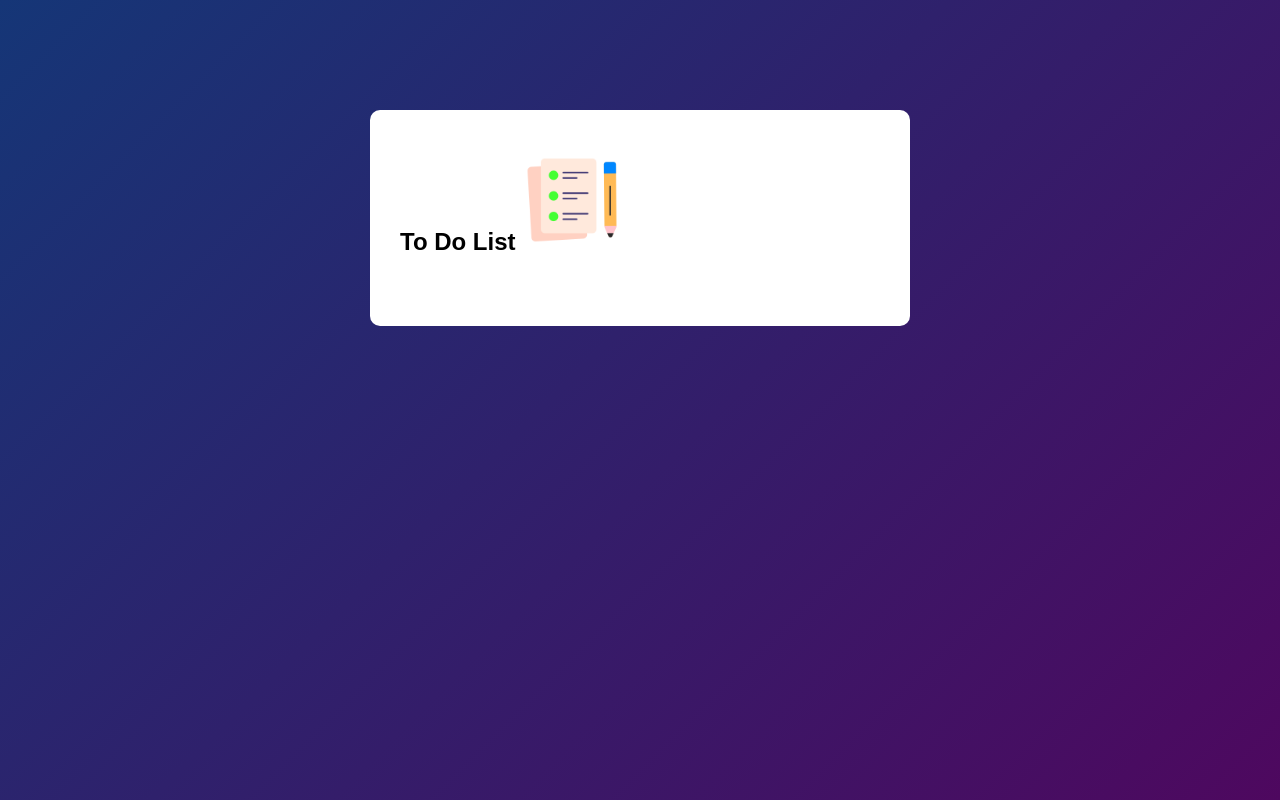
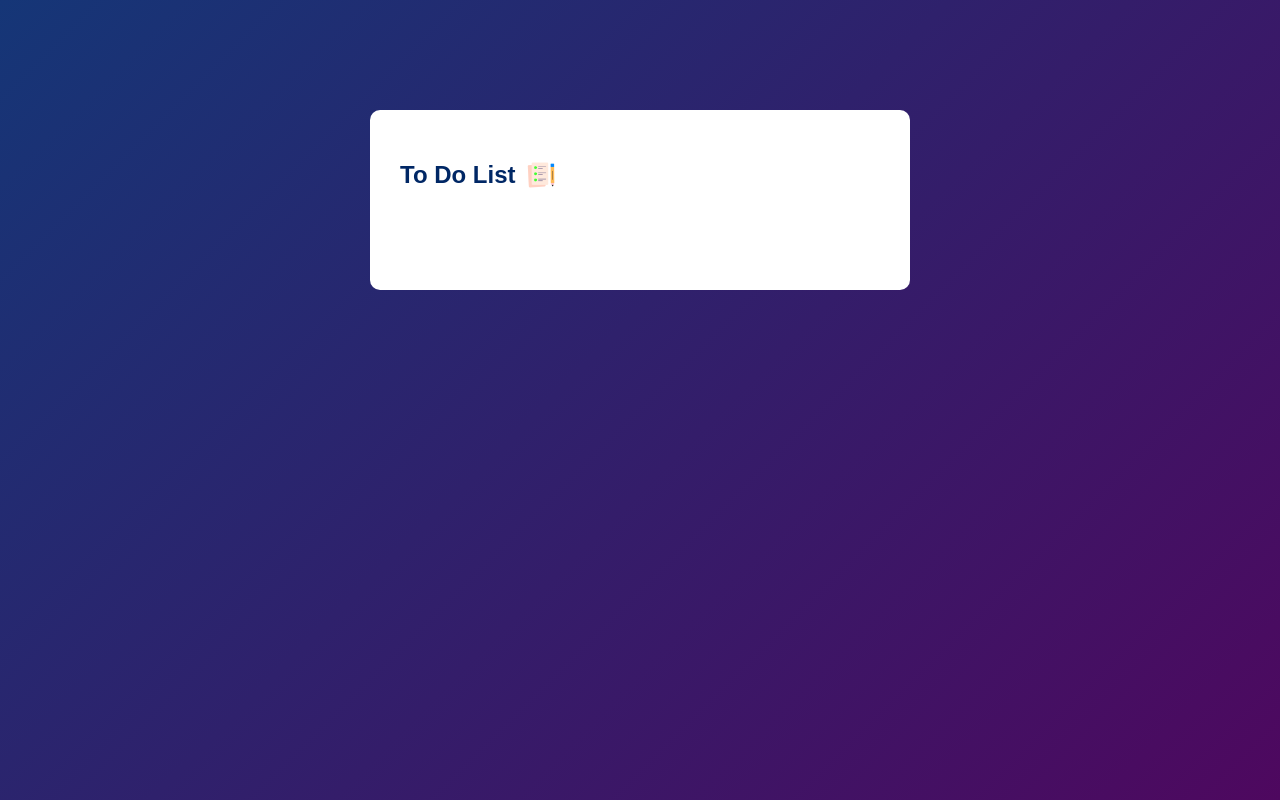
Before and after one commit to trailblazer04/To-Do-List-App, a plain HTML site: page TDL/index.html in a window 1280 px wide. Drawn offline with Linux system fonts and the light colour scheme.

Commit message:
Changes in CSS for the text and icon alinment

```diff
--- a/TDL/style.css
+++ b/TDL/style.css
@@ -18,3 +18,13 @@
     padding: 40px 30px 70px;
     border-radius: 10px;
 }
+.todo-app h2 {
+    color: #002765;
+    display: flex;
+    align-items: center;
+    margin-bottom: 20px;
+}
+.todo-app h2 img {
+    width: 30px;
+    margin: 10px;
+}
```
